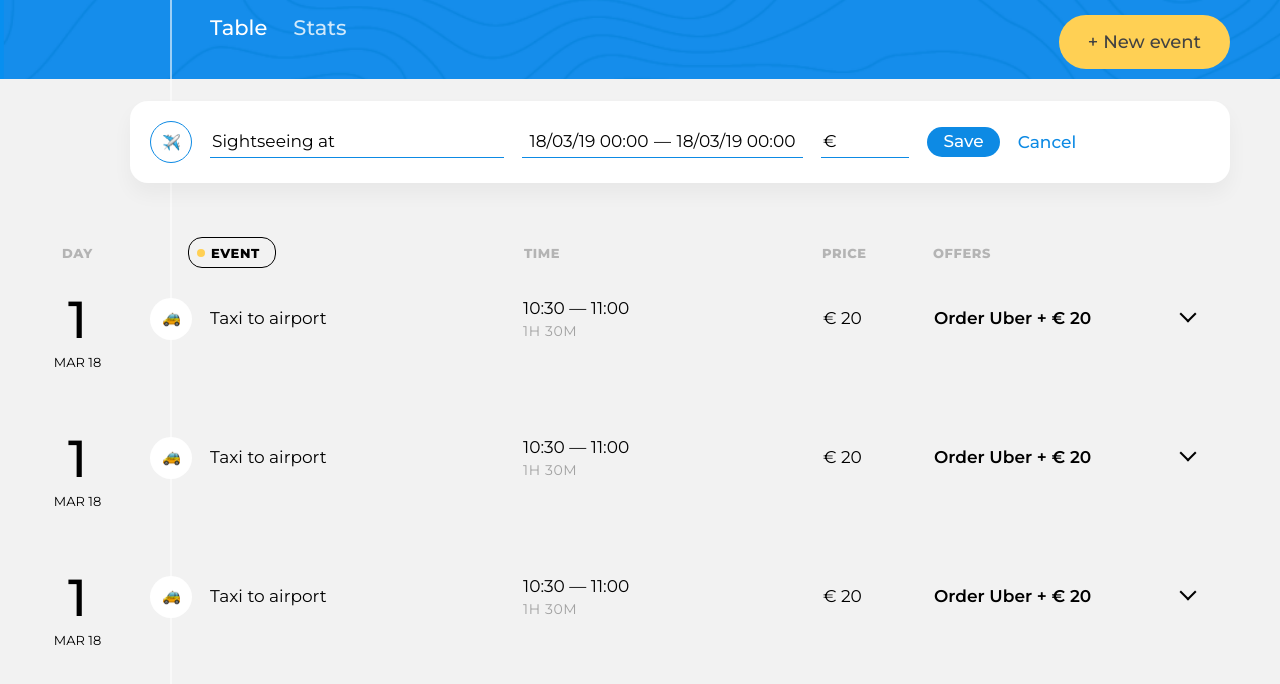
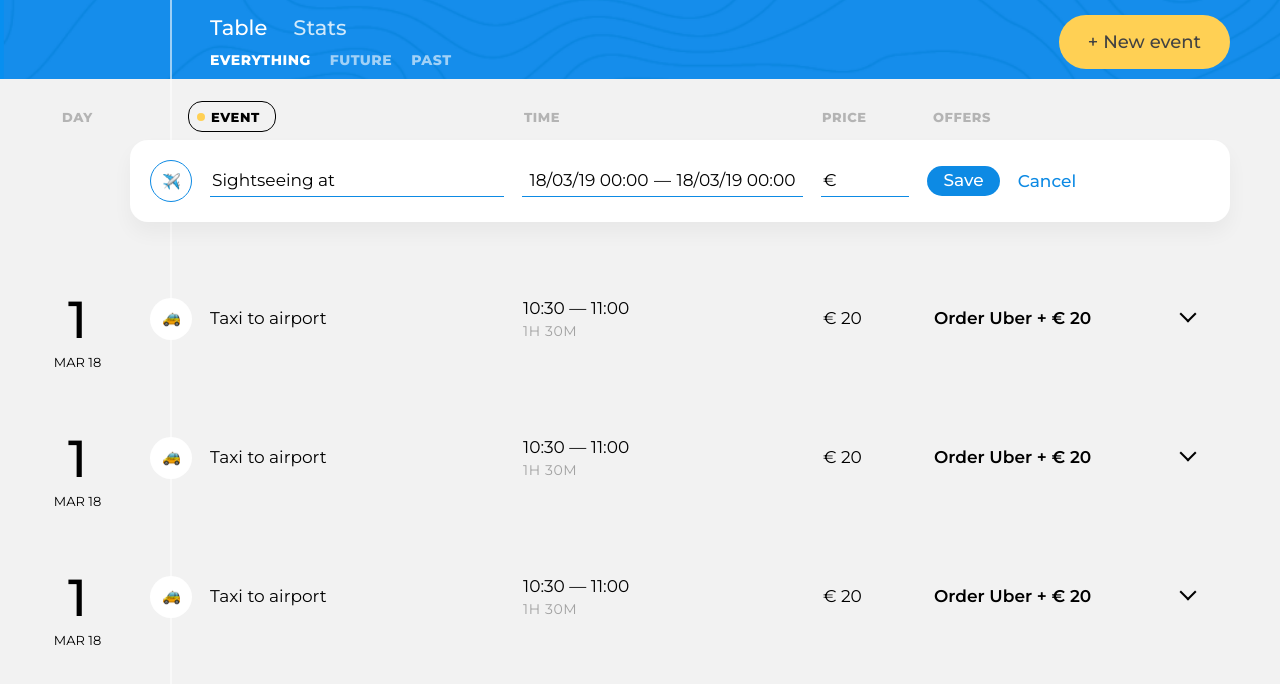
Before and after one commit to Kate9090/527865-big-trip-9, a website built with webpack: page public/index.html in a window 1280 px wide. Shown: the part 68-752 px from the top of the page. Built offline with nearby package versions, Linux system fonts and the light colour scheme.

Commit message:
prove js and html

```diff
--- a/public/index.html
+++ b/public/index.html
@@ -18,7 +18,6 @@
         <div class="trip-main">
           <section class="trip-main__trip-info  trip-info">
             <!-- Маршрут -->
-            <div class="trip-info__main"></div>
 
             <p class="trip-info__cost">
               Total: &euro;&nbsp;<span class="trip-info__cost-value">0</span>
@@ -30,10 +29,7 @@
             <!-- Меню -->
 
             <h2 class="visually-hidden">Filter events</h2>
-
             <!-- Фильтры -->
-            <form class="trip-filters" action="#" method="get"></form>
-
           </div>
 
           <button class="trip-main__event-add-btn  btn  btn--big  btn--yellow" type="button">New event</button>
@@ -44,14 +40,10 @@
       <div class="page-body__container">
           <section class="trip-events">
             <h2 class="visually-hidden">Trip events</h2>
-            <!-- New event -->
-            <form class="trip-events__item  event  event--edit" action="#" method="post"></form>
+
             <!-- Сортировка -->
-            <form class="trip-events__trip-sort  trip-sort" action="#" method="get"></form>
 
             <!-- Контент -->
-            <ul class="trip-days"></ul>
-
           </section>
       </div>
     </main>
--- a/src/components/card-edit.js
+++ b/src/components/card-edit.js
@@ -1,5 +1,37 @@
 export const makeCardEditTemplate = () => (
-  `<header class="event__header">
+  `<form class="trip-events__trip-sort  trip-sort" action="#" method="get">
+    <span class="trip-sort__item  trip-sort__item--day">Day</span>
+
+    <div class="trip-sort__item  trip-sort__item--event">
+      <input id="sort-event" class="trip-sort__input  visually-hidden" type="radio" name="trip-sort" value="sort-event" checked>
+      <label class="trip-sort__btn" for="sort-event">Event</label>
+    </div>
+
+    <div class="trip-sort__item  trip-sort__item--time">
+      <input id="sort-time" class="trip-sort__input  visually-hidden" type="radio" name="trip-sort" value="sort-time">
+      <label class="trip-sort__btn" for="sort-time">
+        Time
+        <svg class="trip-sort__direction-icon" width="8" height="10" viewBox="0 0 8 10">
+          <path d="M2.888 4.852V9.694H5.588V4.852L7.91 5.068L4.238 0.00999987L0.548 5.068L2.888 4.852Z"/>
+        </svg>
+      </label>
+    </div>
+
+    <div class="trip-sort__item  trip-sort__item--price">
+      <input id="sort-price" class="trip-sort__input  visually-hidden" type="radio" name="trip-sort" value="sort-price">
+      <label class="trip-sort__btn" for="sort-price">
+        Price
+        <svg class="trip-sort__direction-icon" width="8" height="10" viewBox="0 0 8 10">
+          <path d="M2.888 4.852V9.694H5.588V4.852L7.91 5.068L4.238 0.00999987L0.548 5.068L2.888 4.852Z"/>
+        </svg>
+      </label>
+    </div>
+
+    <span class="trip-sort__item  trip-sort__item--offers">Offers</span>
+  </form>
+
+  <form class="trip-events__item  event  event--edit" action="#" method="post">
+    <header class="event__header">
       <div class="event__type-wrapper">
         <label class="event__type  event__type-btn" for="event-type-toggle-1">
           <span class="visually-hidden">Choose event type</span>
@@ -103,5 +135,6 @@ export const makeCardEditTemplate = () => (
 
       <button class="event__save-btn  btn  btn--blue" type="submit">Save</button>
       <button class="event__reset-btn" type="reset">Cancel</button>
-  </header>`
+    </header>
+  </form>`
 );
--- a/src/components/card.js
+++ b/src/components/card.js
@@ -1,5 +1,6 @@
 export const makeCardTemplate = () => (
-  `<li class="trip-days__item  day">
+  `<ul class="trip-days">
+    <li class="trip-days__item  day">
       <div class="day__info">
         <span class="day__counter">1</span>
         <time class="day__date" datetime="2019-03-18">MAR 18</time>
@@ -41,5 +42,6 @@ export const makeCardTemplate = () => (
           </div>
         </li>
       </ul>
-  </li>`
+    </li>
+  </ul>`
 );
--- a/src/components/filter.js
+++ b/src/components/filter.js
@@ -1,30 +1,20 @@
 export const makeFilterTemplate = () => (
-  `<span class="trip-sort__item  trip-sort__item--day">Day</span>
+  `<form class="trip-filters" action="#" method="get">
+    <div class="trip-filters__filter">
+      <input id="filter-everything" class="trip-filters__filter-input  visually-hidden" type="radio" name="trip-filter" value="everything" checked>
+      <label class="trip-filters__filter-label" for="filter-everything">Everything</label>
+    </div>
 
-  <div class="trip-sort__item  trip-sort__item--event">
-    <input id="sort-event" class="trip-sort__input  visually-hidden" type="radio" name="trip-sort" value="sort-event" checked>
-    <label class="trip-sort__btn" for="sort-event">Event</label>
-  </div>
+    <div class="trip-filters__filter">
+      <input id="filter-future" class="trip-filters__filter-input  visually-hidden" type="radio" name="trip-filter" value="future">
+      <label class="trip-filters__filter-label" for="filter-future">Future</label>
+    </div>
 
-  <div class="trip-sort__item  trip-sort__item--time">
-    <input id="sort-time" class="trip-sort__input  visually-hidden" type="radio" name="trip-sort" value="sort-time">
-    <label class="trip-sort__btn" for="sort-time">
-      Time
-      <svg class="trip-sort__direction-icon" width="8" height="10" viewBox="0 0 8 10">
-        <path d="M2.888 4.852V9.694H5.588V4.852L7.91 5.068L4.238 0.00999987L0.548 5.068L2.888 4.852Z"/>
-      </svg>
-    </label>
-  </div>
+    <div class="trip-filters__filter">
+      <input id="filter-past" class="trip-filters__filter-input  visually-hidden" type="radio" name="trip-filter" value="past">
+      <label class="trip-filters__filter-label" for="filter-past">Past</label>
+    </div>
 
-  <div class="trip-sort__item  trip-sort__item--price">
-    <input id="sort-price" class="trip-sort__input  visually-hidden" type="radio" name="trip-sort" value="sort-price">
-    <label class="trip-sort__btn" for="sort-price">
-      Price
-      <svg class="trip-sort__direction-icon" width="8" height="10" viewBox="0 0 8 10">
-        <path d="M2.888 4.852V9.694H5.588V4.852L7.91 5.068L4.238 0.00999987L0.548 5.068L2.888 4.852Z"/>
-      </svg>
-    </label>
-  </div>
-
-  <span class="trip-sort__item  trip-sort__item--offers">Offers</span>`
+    <button class="visually-hidden" type="submit">Accept filter</button>
+  </form>`
 );
--- a/src/main.js
+++ b/src/main.js
@@ -11,20 +11,20 @@ const renderComponent = (parent, child, place) => {
 };
 
 const mainContainer = document.querySelector(`.page-body`);
-const infoContainer = mainContainer.querySelector(`.trip-info__main`);
+const infoContainer = mainContainer.querySelector(`.trip-main__trip-info`);
 const menuContainer = mainContainer.querySelector(`.trip-main__trip-controls`);
-const filterContainer = mainContainer.querySelector(`.trip-events__trip-sort`);
-const cardEditContainer = mainContainer.querySelector(`.trip-events__item`);
-const cardTasksContainer = mainContainer.querySelector(`.trip-days`);
+// const filterContainer = mainContainer.querySelector(`.trip-events__trip-sort`);
+const cardEditContainer = mainContainer.querySelector(`.page-body__container .trip-events`);
+// const cardTasksContainer = mainContainer.querySelector(`.trip-days`);
 
 const renderMockComponents = () => {
-  renderComponent(infoContainer, makeInfoTemplate(), `beforeend`);
+  renderComponent(infoContainer, makeInfoTemplate(), `afterbegin`);
   renderComponent(menuContainer, makeMenuTemplate(),`beforeend`);
-  renderComponent(filterContainer, makeFilterTemplate(),`beforeend`);
-  renderComponent(cardEditContainer, makeCardEditTemplate(),`beforeend`);
+  renderComponent(menuContainer, makeFilterTemplate(),`beforeend`);
+  renderComponent(cardEditContainer, makeCardEditTemplate(),`afterbegin`);
 
   for (let i = 1; i <= CARDS_COUNT; i++) {
-    renderComponent(cardTasksContainer, makeCardTemplate(),`beforeend`);
+    renderComponent(cardEditContainer, makeCardTemplate(),`beforeend`);
   }
 
 };
```
Lines whose indentation alone changed are shown as unchanged.
